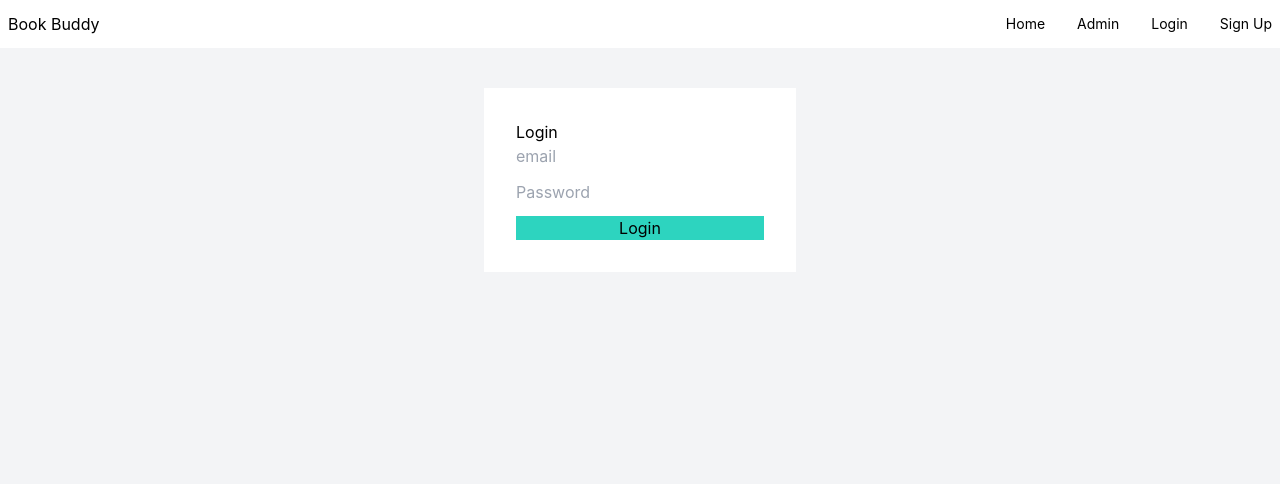
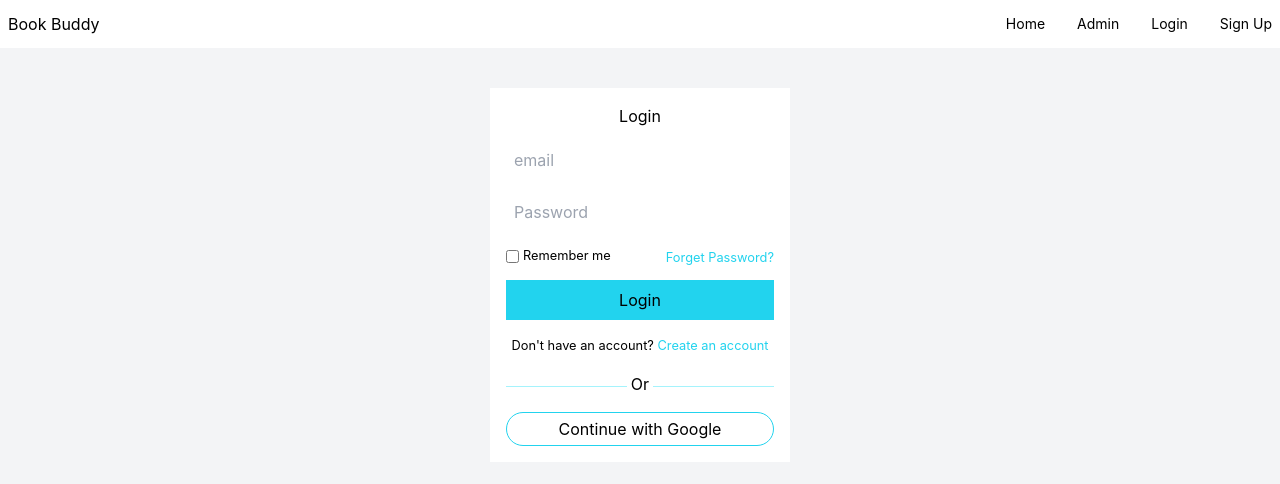
Before and after one commit to SEC-MASUM/book-buddy-client, a React (Create React App) app: page /login in a window 1280 px wide. Shown: the top 484 px of the page. Built offline with nearby package versions, Linux system fonts and the light colour scheme.

Commit message:
style : UI design Login Page

```diff
--- a/src/Pages/Login/Login.js
+++ b/src/Pages/Login/Login.js
@@ -1,22 +1,71 @@
 import React from "react";
+import { Link } from "react-router-dom";
 
 const Login = () => {
   return (
-    <div className="container mx-auto min-h-screen">
+    <div className="container mx-auto">
       <div className="flex justify-center items-center">
-        <div className="bg-white p-8 mt-10">
+        <div className="w-[300px] flex flex-col items-center  bg-white p-4  my-10 space-y-3">
           <h1>Login</h1>
-          <form>
+          <form className="w-full">
             <div className="space-y-3">
-              <input type="email" name="email" placeholder="email" />
+              <input
+                type="email"
+                name="email"
+                placeholder="email"
+                className="w-full p-2"
+              />
               <br />
-              <input type="password" name="password" placeholder="Password" />
+              <input
+                type="password"
+                name="password"
+                placeholder="Password"
+                className="w-full p-2"
+              />
               <br />
-              <button className="w-full text-center bg-teal-400">
+              <div className="w-full flex justify-between items-center">
+                <div>
+                  <small className="flex items-center space-x-1">
+                    <input type="checkbox" name="remember" id="remember" />
+                    <label htmlFor="remember">Remember me</label>
+                  </small>
+                </div>
+                <p>
+                  <small>
+                    <span className="text-cyan-400 hover:text-cyan-500 transition-all duration-400">
+                      Forget Password?
+                    </span>
+                  </small>
+                </p>
+              </div>
+              <button className="w-full text-center bg-cyan-400 hover:bg-cyan-500 hover:text-white transition-all duration-400 p-2">
                 Login
               </button>
             </div>
           </form>
+          <div className="w-full flex justify-center items-center">
+            <p>
+              <small>
+                Don't have an account?{" "}
+                <span className="text-cyan-400 hover:text-cyan-500 transition-all duration-400">
+                  Create an account
+                </span>
+              </small>
+            </p>
+          </div>
+          <div className="w-full flex justify-center items-center">
+            <div className="bg-cyan-200 h-[1px] w-full mt-1"></div>
+            <div className="p-1">Or</div>
+            <div className="bg-cyan-200 h-[1px] w-full mt-1"></div>
+          </div>
+          <div className="w-full ">
+            <Link
+              to=""
+              className="block border border-cyan-400 hover:border-cyan-500 hover:bg-cyan-500 hover:text-white transition-all duration-400 rounded-full py-1  text-center"
+            >
+              Continue with Google
+            </Link>
+          </div>
         </div>
       </div>
     </div>
```
